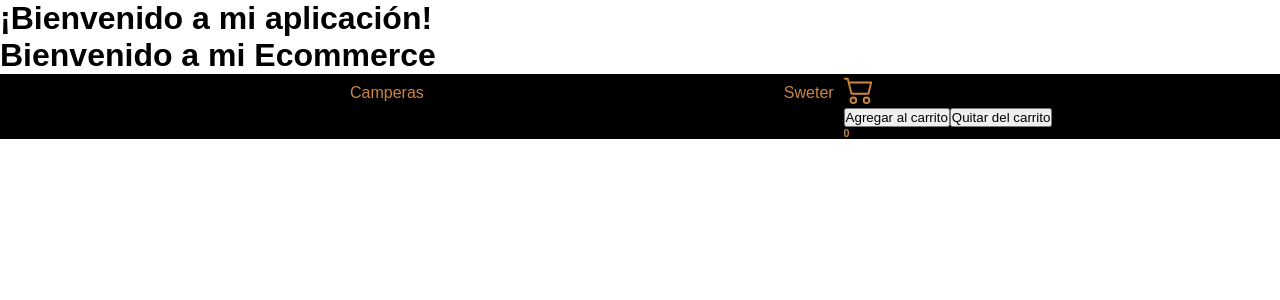
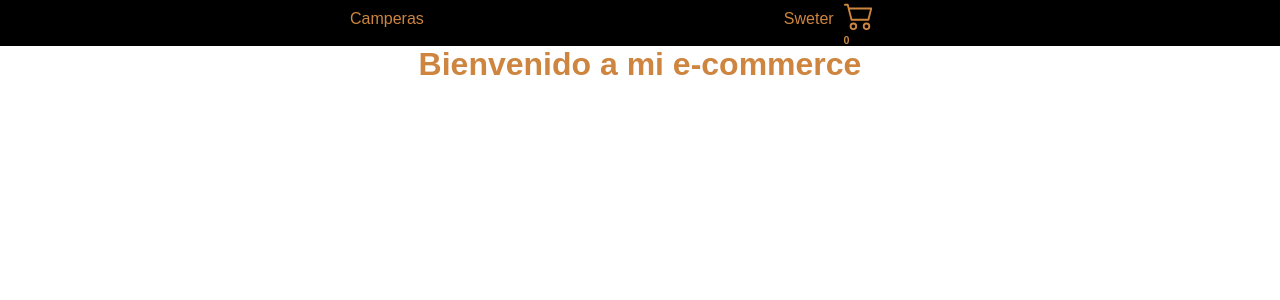
Before and after one commit to AlejoSalgan/PreEntrega-Salgan, a React (Vite) app: page / in a window 1280 px wide. Shown: the top 300 px of the page. Built offline with nearby package versions, Linux system fonts and the light colour scheme.

Commit message:
PreEntrega1+Salgan

```diff
--- a/src/App.jsx
+++ b/src/App.jsx
@@ -3,15 +3,13 @@ import NavBar from "./components/NavBar.jsx";
 import ItemListContainer from "./components/ItemListContainer/ItemListContainer.jsx";
 
 const App = () => {
-  const greeting = "Bienvenido a mi Ecommerce";
+  const greeting = "Bienvenido a mi e-commerce";
 
   return (
     <div>
-      <div>
-        <h1>¡Bienvenido a mi aplicación!</h1>
-      </div>
+      <div></div>
+      <NavBar />
       <ItemListContainer greeting={greeting} />
-      <NavBar />
     </div>
   );
 };
--- a/src/components/ItemListContainer/ItemListContainer.jsx
+++ b/src/components/ItemListContainer/ItemListContainer.jsx
@@ -1,10 +1,9 @@
 import React from "react";
 
-// Definición del componente ItemListContainer
 const ItemListContainer = ({ greeting }) => {
   return (
     <div>
-      <h1>{greeting}</h1>
+      <h1 style={{ textAlign: "center", color: "peru" }}>{greeting}</h1>
     </div>
   );
 };
--- a/src/components/counter/Counter.jsx
+++ b/src/components/counter/Counter.jsx
@@ -3,6 +3,7 @@ import "./Counter.css";
 const Counter = () => {
   const [contador, funcionContador] = useState(0);
 
+  /*
   const agregarCarrito = () => {
     funcionContador(contador + 1);
   };
@@ -12,11 +13,9 @@ const Counter = () => {
       ? funcionContador(contador - 1)
       : alert("No hay productos en el carrito");
   };
-
+*/
   return (
     <div>
-      <button onClick={agregarCarrito}>Agregar al carrito</button>
-      <button onClick={quitarCarrito}>Quitar del carrito</button>
       <h6>{contador}</h6>
     </div>
   );
```
